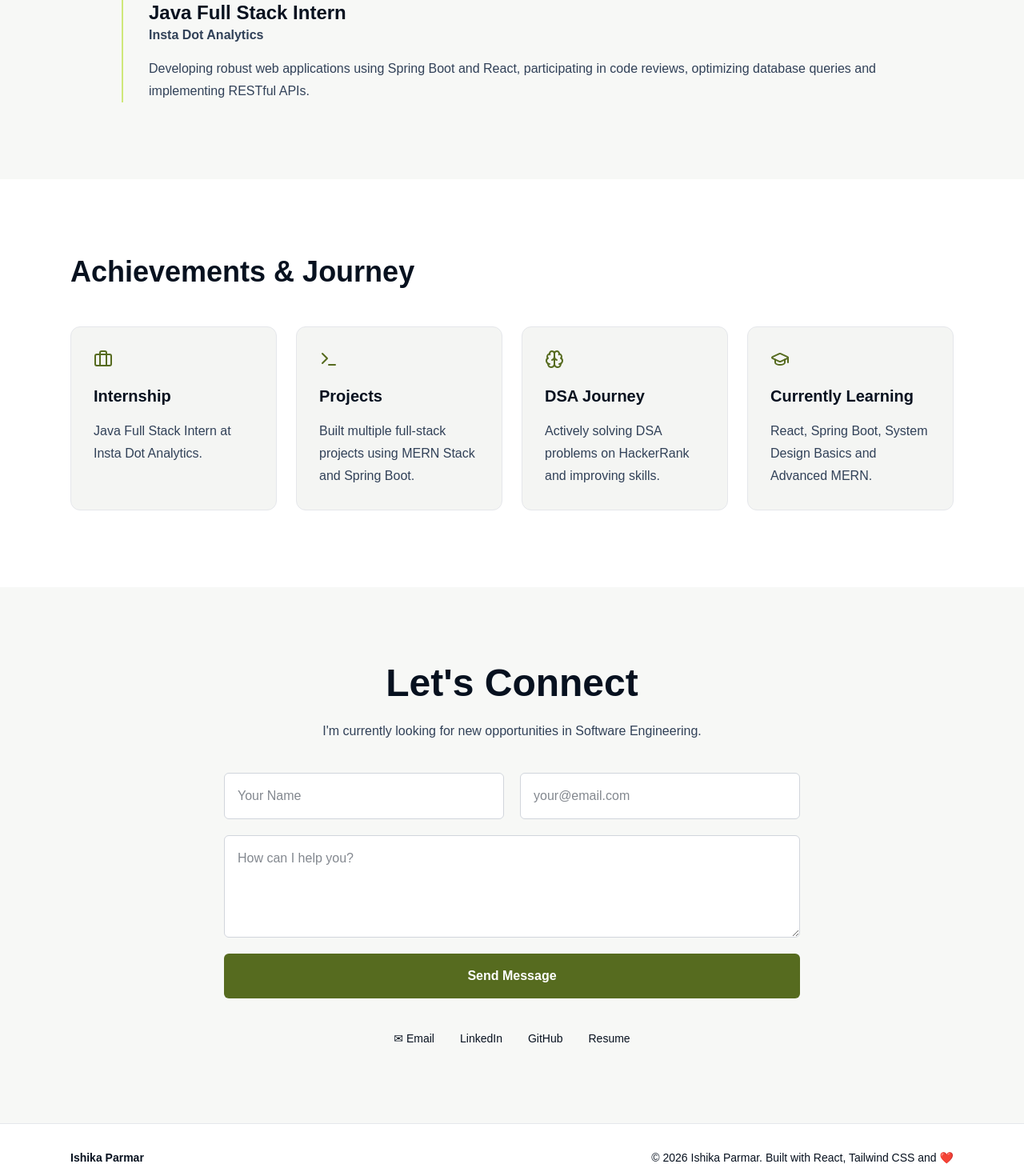
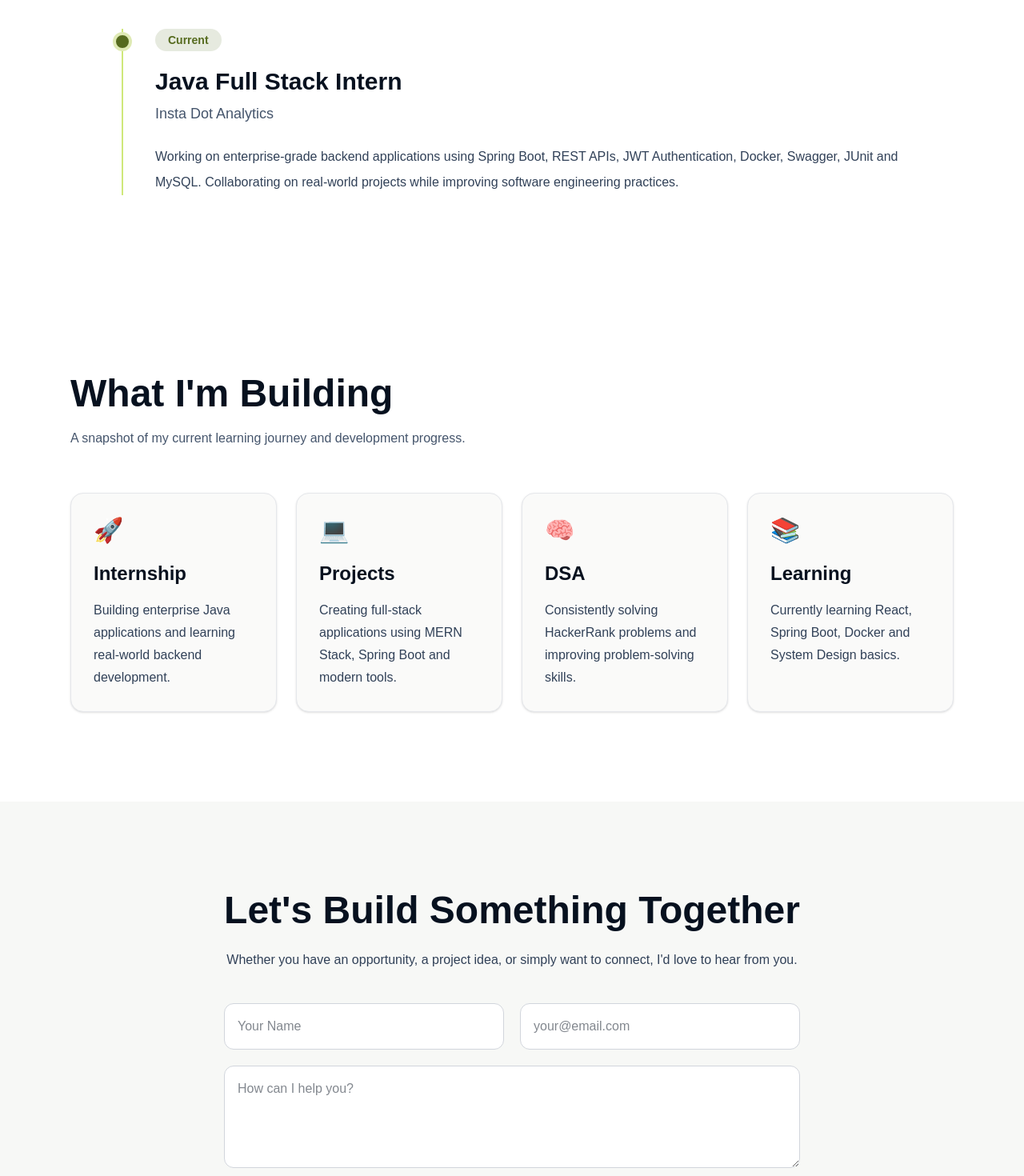
Before and after one commit to Ishika-Parmar-27/ishika-portfolio, a React (Vite) app: page / in a window 1280 px wide. Shown: the part 2960-4430 px from the top of the page at 80% size. Built offline with nearby package versions, Linux system fonts and the light colour scheme.

Commit message:
Polish journey contact and footer sections

```diff
--- a/src/components/Contact.jsx
+++ b/src/components/Contact.jsx
@@ -1,37 +1,40 @@
 function Contact() {
   return (
-    <section id="contact" className="py-24 bg-[#f7f8f6]">
+    <section id="contact" className="py-28 bg-[#f7f8f6]">
       <div className="max-w-3xl mx-auto px-6 text-center">
-        <h2 className="text-5xl font-bold mb-6">Let's Connect</h2>
+        <h2 className="text-5xl font-bold mb-6">
+          Let's Build Something Together
+        </h2>
 
-        <p className="text-slate-700 mb-10">
-          I'm currently looking for new opportunities in Software Engineering.
+        <p className="text-slate-700 mb-10 leading-7">
+          Whether you have an opportunity, a project idea, or simply want to
+          connect, I'd love to hear from you.
         </p>
 
         <form className="grid gap-5 text-left">
           <div className="grid sm:grid-cols-2 gap-5">
             <input
-              className="p-4 border border-gray-300 rounded-md bg-white"
+              className="p-4 border border-gray-300 rounded-xl bg-white outline-none focus:border-[#566b1f]"
               placeholder="Your Name"
             />
 
             <input
-              className="p-4 border border-gray-300 rounded-md bg-white"
+              className="p-4 border border-gray-300 rounded-xl bg-white outline-none focus:border-[#566b1f]"
               placeholder="your@email.com"
             />
           </div>
 
           <textarea
-            className="p-4 border border-gray-300 rounded-md bg-white h-32"
+            className="p-4 border border-gray-300 rounded-xl bg-white h-32 outline-none focus:border-[#566b1f]"
             placeholder="How can I help you?"
           />
 
-          <button className="bg-[#566b1f] text-white py-4 rounded-md font-semibold">
-            Send Message
+          <button className="bg-[#566b1f] text-white py-4 rounded-xl font-semibold hover:bg-[#485b19] hover:-translate-y-1 hover:shadow-xl transition-all duration-300">
+            Send Email
           </button>
         </form>
 
-        <div className="flex flex-wrap justify-center gap-8 mt-10 text-sm">
+        <div className="flex flex-wrap justify-center gap-8 mt-10 text-sm text-slate-700">
           <span>✉ Email</span>
           <span>LinkedIn</span>
           <span>GitHub</span>
--- a/src/components/Experience.jsx
+++ b/src/components/Experience.jsx
@@ -1,20 +1,41 @@
 function Experience() {
   return (
-    <section id="experience" className="py-24 bg-[#f7f8f6]">
+    <section id="experience" className="py-28 bg-white">
       <div className="max-w-5xl mx-auto px-6">
-        <h2 className="text-4xl font-bold text-center mb-14">Industry Experience</h2>
 
-        <div className="border-l-2 border-[#cfe87a] pl-8 relative">
-          <span className="absolute -left-3 top-0 w-6 h-6 bg-[#566b1f] rounded-full border-4 border-[#dfeab5]"></span>
-          <span className="bg-[#e6eadf] text-[#566b1f] px-4 py-1 rounded-full text-sm">Current</span>
-          <h3 className="text-2xl font-bold mt-4">Java Full Stack Intern</h3>
-          <p className="font-semibold text-slate-700">Insta Dot Analytics</p>
-          <p className="text-slate-700 mt-4 leading-7">
-            Developing robust web applications using Spring Boot and React,
-            participating in code reviews, optimizing database queries and
-            implementing RESTful APIs.
+        <h2 className="text-5xl font-bold text-center mb-5">
+          Experience
+        </h2>
+
+        <p className="text-center text-slate-600 mb-16">
+          My professional journey so far.
+        </p>
+
+        <div className="relative border-l-2 border-[#cfe87a] pl-10">
+
+          <div className="absolute -left-[13px] top-1 w-6 h-6 rounded-full bg-[#566b1f] border-4 border-[#dfeab5]"></div>
+
+          <span className="inline-block bg-[#e6eadf] text-[#566b1f] px-4 py-1 rounded-full text-sm font-semibold mb-5">
+            Current
+          </span>
+
+          <h3 className="text-3xl font-bold">
+            Java Full Stack Intern
+          </h3>
+
+          <p className="text-lg text-slate-600 font-medium mt-2">
+            Insta Dot Analytics
           </p>
+
+          <p className="text-slate-700 leading-8 mt-6">
+            Working on enterprise-grade backend applications using Spring Boot,
+            REST APIs, JWT Authentication, Docker, Swagger, JUnit and MySQL.
+            Collaborating on real-world projects while improving software
+            engineering practices.
+          </p>
+
         </div>
+
       </div>
     </section>
   );
--- a/src/components/Footer.jsx
+++ b/src/components/Footer.jsx
@@ -1,9 +1,12 @@
 function Footer() {
   return (
     <footer className="bg-white border-t border-gray-200 py-8">
-      <div className="max-w-6xl mx-auto px-6 flex flex-col md:flex-row justify-between gap-4 text-sm">
-        <p className="font-semibold">Ishika Parmar</p>
-        <p>© 2026 Ishika Parmar. Built with React, Tailwind CSS and ❤️</p>
+      <div className="max-w-6xl mx-auto px-6 flex flex-col md:flex-row justify-between gap-4 text-sm text-slate-600">
+        <p className="font-semibold text-[#07111f]">
+          Designed & Developed by Ishika Parmar
+        </p>
+
+        <p>© 2026 All Rights Reserved</p>
       </div>
     </footer>
   );
--- a/src/components/Journey.jsx
+++ b/src/components/Journey.jsx
@@ -1,23 +1,45 @@
-import { Briefcase, Terminal, Brain, GraduationCap } from "lucide-react";
-
 function Journey() {
   const items = [
-    [<Briefcase />, "Internship", "Java Full Stack Intern at Insta Dot Analytics."],
-    [<Terminal />, "Projects", "Built multiple full-stack projects using MERN Stack and Spring Boot."],
-    [<Brain />, "DSA Journey", "Actively solving DSA problems on HackerRank and improving skills."],
-    [<GraduationCap />, "Currently Learning", "React, Spring Boot, System Design Basics and Advanced MERN."],
+    {
+      icon: "🚀",
+      title: "Internship",
+      text: "Building enterprise Java applications and learning real-world backend development.",
+    },
+    {
+      icon: "💻",
+      title: "Projects",
+      text: "Creating full-stack applications using MERN Stack, Spring Boot and modern tools.",
+    },
+    {
+      icon: "🧠",
+      title: "DSA",
+      text: "Consistently solving HackerRank problems and improving problem-solving skills.",
+    },
+    {
+      icon: "📚",
+      title: "Learning",
+      text: "Currently learning React, Spring Boot, Docker and System Design basics.",
+    },
   ];
 
   return (
-    <section className="py-24 bg-white">
+    <section className="py-28 bg-white">
       <div className="max-w-6xl mx-auto px-6">
-        <h2 className="text-4xl font-bold mb-12">Achievements & Journey</h2>
+        <h2 className="text-5xl font-bold mb-5">What I'm Building</h2>
+
+        <p className="text-slate-600 mb-14">
+          A snapshot of my current learning journey and development progress.
+        </p>
+
         <div className="grid sm:grid-cols-2 lg:grid-cols-4 gap-6">
-          {items.map(([icon, title, text]) => (
-            <div key={title} className="bg-[#f4f5f3] border border-gray-200 rounded-xl p-7">
-              <div className="text-[#566b1f] mb-5">{icon}</div>
-              <h3 className="text-xl font-bold mb-4">{title}</h3>
-              <p className="text-slate-700 leading-7">{text}</p>
+          {items.map((item) => (
+            <div
+              key={item.title}
+              className="bg-[#fafaf9] border border-gray-200 shadow-sm rounded-2xl p-7 hover:-translate-y-2 hover:shadow-xl transition-all duration-300"
+            >
+              <div className="text-3xl mb-5">{item.icon}</div>
+              <h3 className="text-2xl font-bold mb-4">{item.title}</h3>
+              <p className="text-slate-700 leading-7">{item.text}</p>
             </div>
           ))}
         </div>
```
